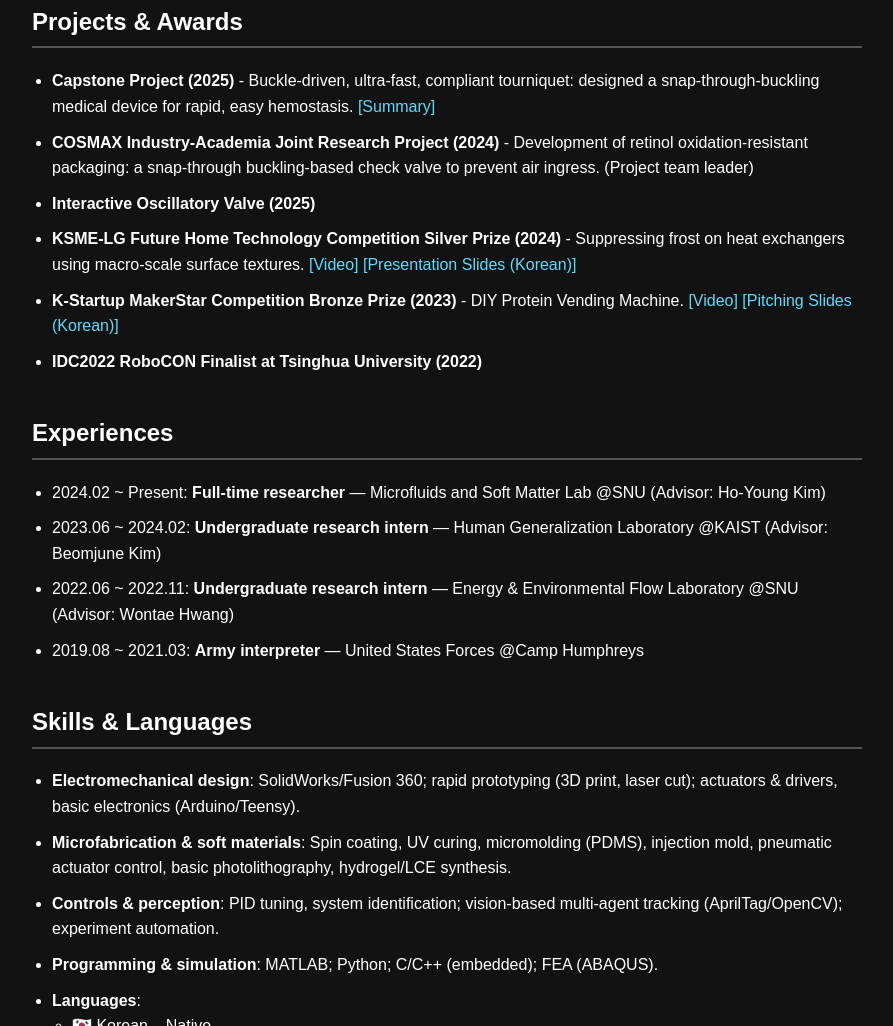
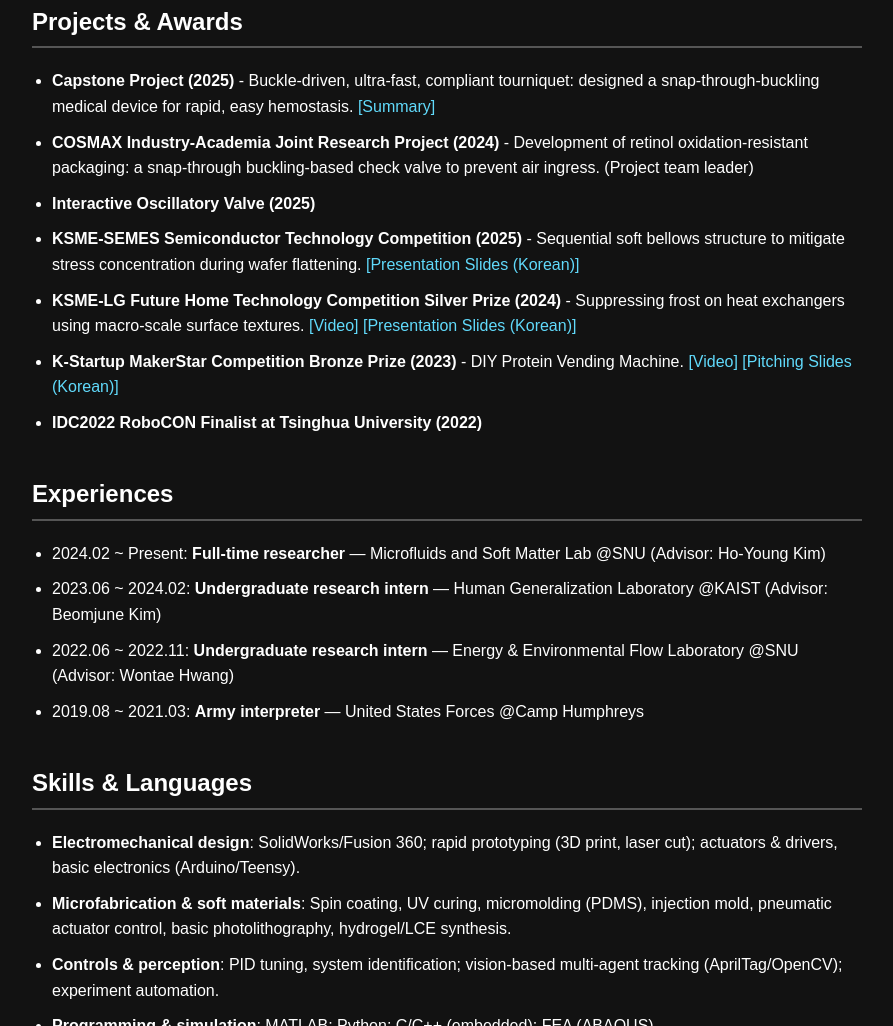
Before and after one commit to kwanwoo-kim/welcome, a plain HTML site: page index.html in a window 1280 px wide. Shown: the part 1060-2086 px from the top of the page, without its empty margins (338-1231 px from the left). Drawn offline with Linux system fonts and the light colour scheme.

Commit message:
Update index.html

```diff
--- a/index.html
+++ b/index.html
@@ -153,6 +153,7 @@
             <li><strong>Capstone Project (2025)</strong> - Buckle-driven, ultra-fast, compliant tourniquet: designed a snap-through-buckling medical device for rapid, easy hemostasis. <a href="https://drive.google.com/file/d/1Sn1PMW4v0YADF7Ok8YxvOyGy6U5rIVLA/view?usp=sharing">[Summary]</a></li>
             <li><strong>COSMAX Industry-Academia Joint Research Project (2024)</strong> - Development of retinol oxidation-resistant packaging: a snap-through buckling-based check valve to prevent air ingress. (Project team leader)</li>
             <li><strong>Interactive Oscillatory Valve (2025)</strong> </li>
+            <li><strong>KSME-SEMES Semiconductor Technology Competition (2025)</strong> - Sequential soft bellows structure to mitigate stress concentration during wafer flattening. <a href="https://docs.google.com/presentation/d/1IMlMi9Vkl-zFgxT_afwD_MwvmNi5df0N/edit?usp=sharing&ouid=116601936803054145960&rtpof=true&sd=true">[Presentation Slides (Korean)]</a></li>
             <li><strong>KSME-LG Future Home Technology Competition Silver Prize (2024)</strong> - Suppressing frost on heat exchangers using macro-scale surface textures. <a href="https://drive.google.com/file/d/126FW64Fkc47p72T5bFkuDzLYgWucxKRB/view?usp=sharing">[Video]</a> <a href="https://docs.google.com/presentation/d/1IMlMi9Vkl-zFgxT_afwD_MwvmNi5df0N/edit?usp=sharing&ouid=116601936803054145960&rtpof=true&sd=true">[Presentation Slides (Korean)]</a></li>
             <li><strong>K-Startup MakerStar Competition Bronze Prize (2023)</strong> - DIY Protein Vending Machine. <a href="https://drive.google.com/file/d/1KwU1Ovoy4F87-Xzg5CO_egDxxyXoQV4j/view?usp=sharing">[Video]</a> <a href="https://drive.google.com/file/d/1KwU1Ovoy4F87-Xzg5CO_egDxxyXoQV4j/view?usp=sharing">[Pitching Slides (Korean)]</a></li>
             <li><strong>IDC2022 RoboCON Finalist at Tsinghua University (2022)</strong></li>
```
